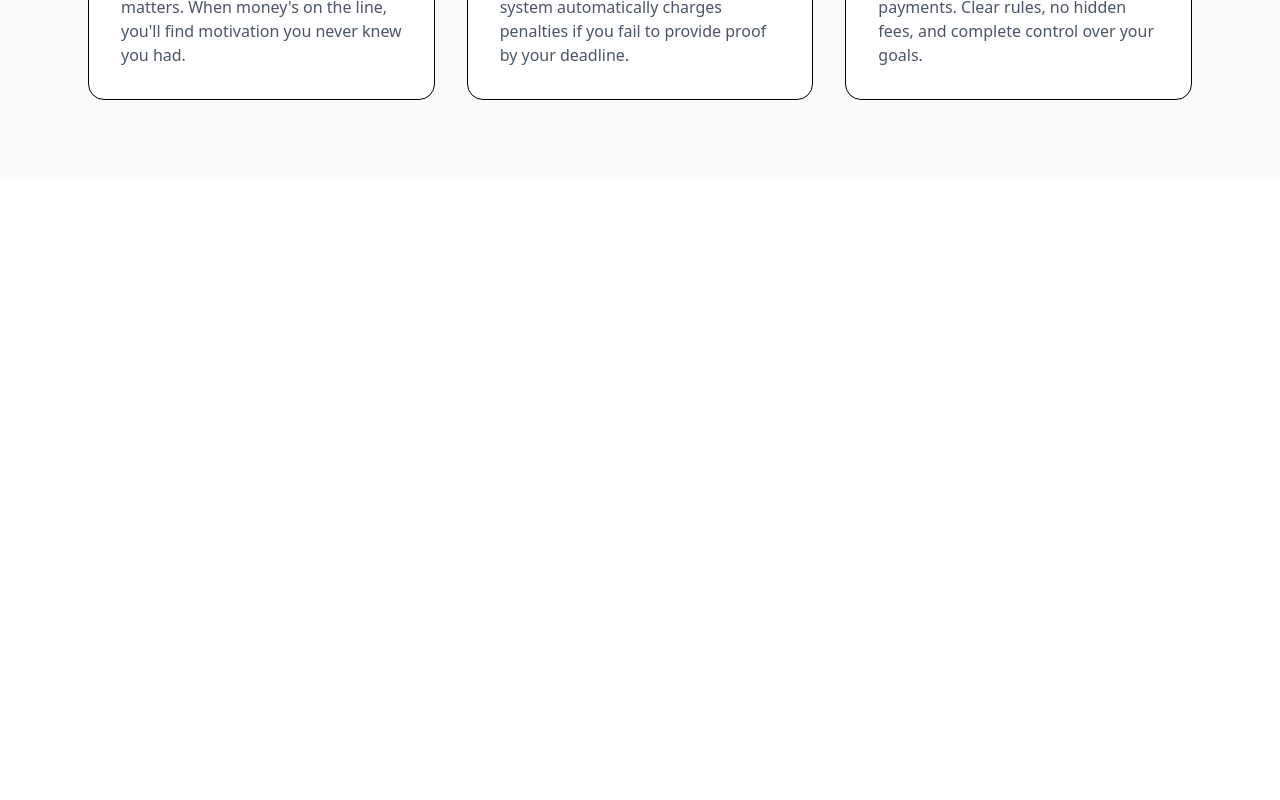
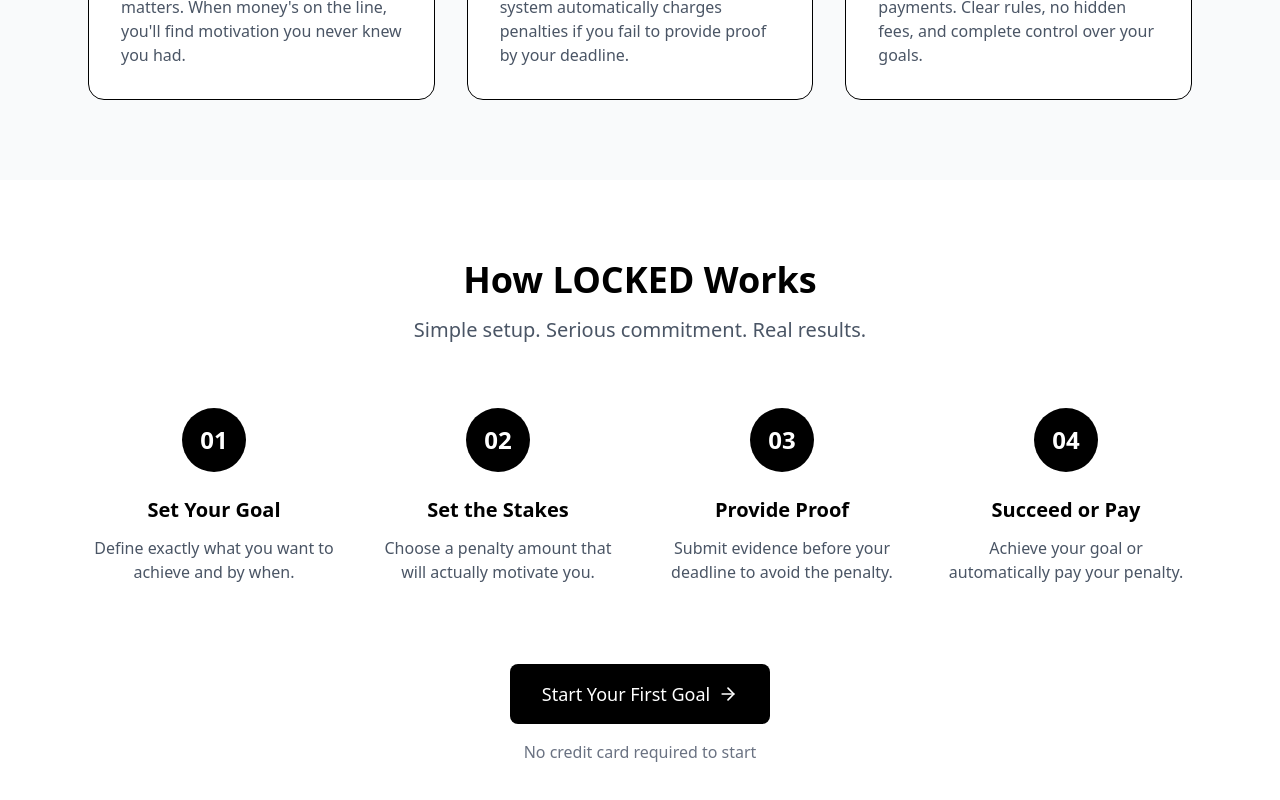
Before and after one commit to imran-farooq7/locked, a Next.js app: page / in a window 1280 px wide. Shown: the part 1058-1858 px from the top of the page. Before the commit the page ends 1238 px from the top, so only its background shows below. Built offline with nearby package versions, Linux system fonts and the light colour scheme.

Commit message:
hiw added

```diff
--- a/app/page.tsx
+++ b/app/page.tsx
@@ -1,5 +1,6 @@
 import Features from "@/components/landing-page/features";
 import Hero from "@/components/landing-page/hero";
+import HIW from "@/components/landing-page/hiw";
 import Navbar from "@/components/landing-page/navbar";
 
 const Home = () => {
@@ -8,6 +9,7 @@ const Home = () => {
       <Navbar />
       <Hero />
       <Features />
+      <HIW />
     </div>
   );
 };
--- /dev/null
+++ b/components/landing-page/hiw.tsx
@@ -0,0 +1,68 @@
+import { ArrowRight } from "lucide-react";
+import Link from "next/link";
+
+const HIW = () => {
+  return (
+    <section id="how-it-works" className="py-20">
+      <div className="container mx-auto px-6 max-w-6xl">
+        <div className="text-center mb-16">
+          <h2 className="text-4xl font-bold mb-4">How LOCKED Works</h2>
+          <p className="text-xl text-gray-600 max-w-3xl mx-auto">
+            Simple setup. Serious commitment. Real results.
+          </p>
+        </div>
+
+        <div className="grid md:grid-cols-4 gap-8">
+          {[
+            {
+              step: "01",
+              title: "Set Your Goal",
+              description:
+                "Define exactly what you want to achieve and by when.",
+            },
+            {
+              step: "02",
+              title: "Set the Stakes",
+              description:
+                "Choose a penalty amount that will actually motivate you.",
+            },
+            {
+              step: "03",
+              title: "Provide Proof",
+              description:
+                "Submit evidence before your deadline to avoid the penalty.",
+            },
+            {
+              step: "04",
+              title: "Succeed or Pay",
+              description:
+                "Achieve your goal or automatically pay your penalty.",
+            },
+          ].map((item, index) => (
+            <div key={index} className="text-center">
+              <div className="w-16 h-16 bg-black text-white rounded-full flex items-center justify-center text-2xl font-bold mx-auto mb-6">
+                {item.step}
+              </div>
+              <h3 className="text-xl font-bold mb-3">{item.title}</h3>
+              <p className="text-gray-600">{item.description}</p>
+            </div>
+          ))}
+        </div>
+
+        {/* CTA */}
+        <div className="mt-20 text-center">
+          <Link
+            href="/signup"
+            className="inline-flex items-center bg-black text-white px-8 py-4 rounded-lg text-lg font-medium hover:bg-gray-800"
+          >
+            Start Your First Goal
+            <ArrowRight className="ml-2 w-5 h-5" />
+          </Link>
+          <p className="text-gray-500 mt-4">No credit card required to start</p>
+        </div>
+      </div>
+    </section>
+  );
+};
+
+export default HIW;
```
